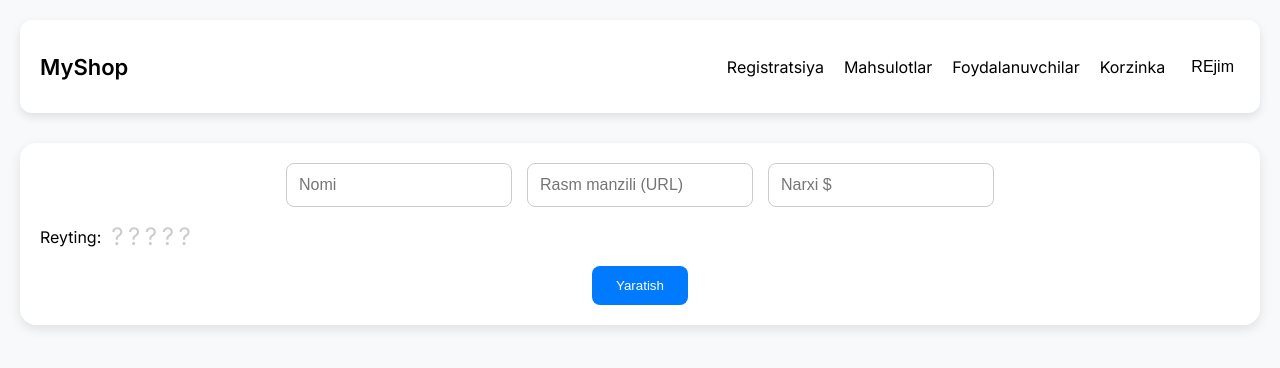
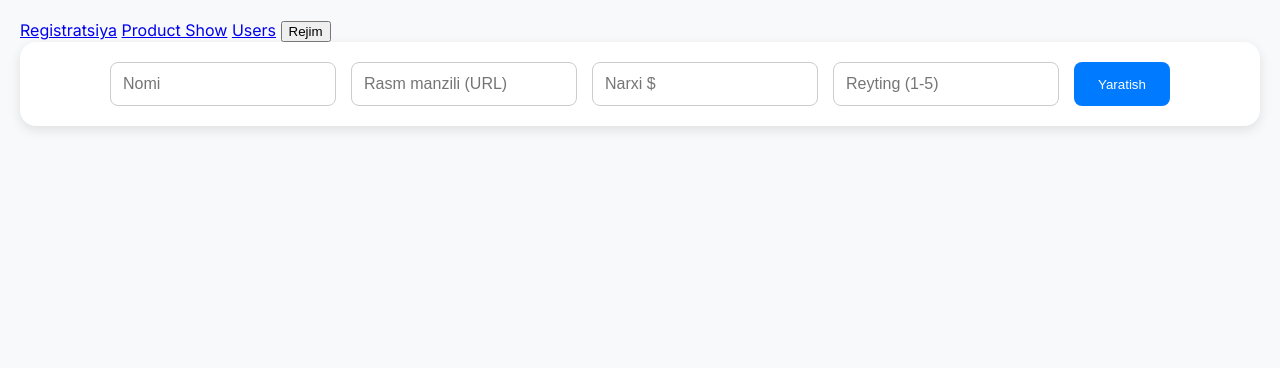
Before and after one commit to Sarvarbek0704/Najot_Talim, a plain HTML site: page Product,register and users/product.html in a window 1280 px wide. Drawn offline with nearby package versions, Linux system fonts and the light colour scheme; no server answers.

Commit message:
Qalessan

```diff
--- a/Product,register and users/product.html
+++ b/Product,register and users/product.html
@@ -8,39 +8,25 @@
   <link rel="stylesheet" href="./show_product.css" />
 </head>
 <body>
-  <!-- Navbar -->
-  <nav class="navbar">
-    <div class="logo"> MyShop</div>
-    <ul class="nav-links">
-      <li><a href="#">Registratsiya</a></li>
-      <li><a href="#">Mahsulotlar</a></li>
-      <li><a href="#">Foydalanuvchilar</a></li>
-      <li><a href="#">Korzinka</a></li>
-      <li><button id="toggle-dark">REjim</button></li>
-    </ul>
-  </nav>
 
-  <!-- Form -->
+  <header>
+    <nav>
+      <a href="./asosiy.html">Registratsiya</a>
+      <a href="./product.html">Product Show</a>
+      <a href="./user.html">Users</a>
+      <button id="toggle-dark">Rejim</button>
+    </nav>
+  </header>
   <div class="form">
     <input type="text" placeholder="Nomi" class="title" />
     <input type="text" placeholder="Rasm manzili (URL)" class="image" />
     <input type="number" placeholder="Narxi $" class="price" />
-    <div class="star-input">
-      <label>Reyting:</label>
-      <div class="star-group">
-        <span class="rate-star" data-val="1">?</span>
-        <span class="rate-star" data-val="2">?</span>
-        <span class="rate-star" data-val="3">?</span>
-        <span class="rate-star" data-val="4">?</span>
-        <span class="rate-star" data-val="5">?</span>
-      </div>
-    </div>
+    <input type="number" placeholder="Reyting (1-5)" class="rating" />
     <button class="btn">Yaratish</button>
   </div>
 
   <div class="prods"></div>
 
-  <!-- Modal -->
   <div class="modal" id="modal">
     <div class="modal-content">
       <span class="close">&times;</span>
```
